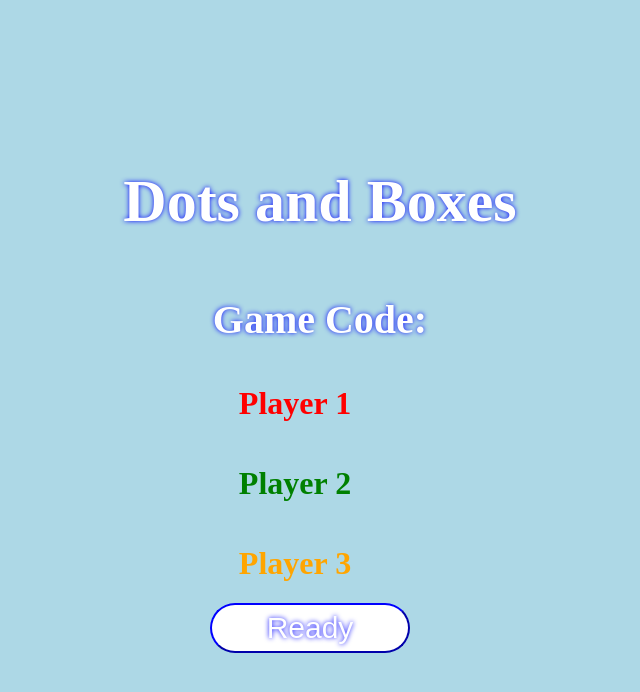
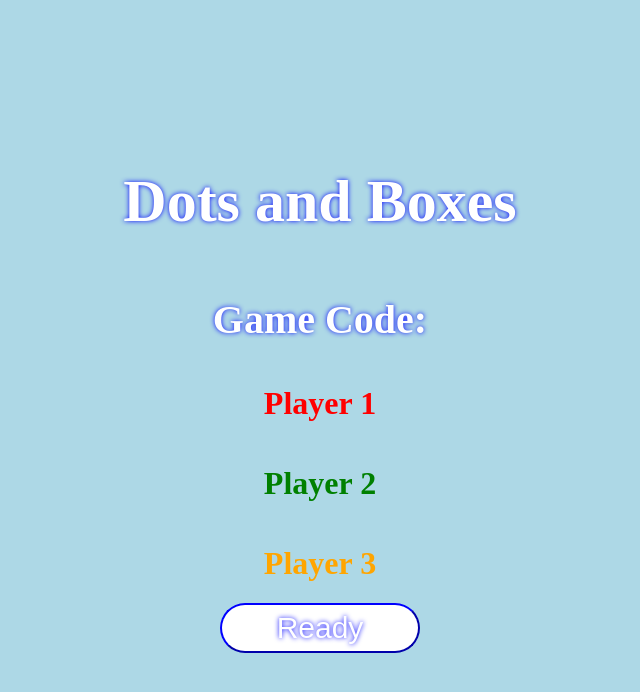
Before and after one commit to HarprabhGill/Dot-And-Boxes-Multiplayer, a website: page public/index.html in a window 1280 px wide. Both pictures are taken after typing "Sample", "Sample", "Sample" into the empty fields and a click on the button "Create Game". Shown: the whole page, without its empty margins (320-960 px from the left). Drawn offline with nearby package versions, Linux system fonts and the light colour scheme; no server answers.

Commit message:
added build

```diff
--- a/public/main.css
+++ b/public/main.css
@@ -84,6 +84,7 @@ button{
     width: 200px;
     margin-bottom: 20px;
     margin-right: 20px;
+    margin-left: 20px;
 }
 
 #ready{
@@ -97,16 +98,19 @@ button{
 
 .p1Score{
     margin-right: 50px;
+    margin-left: 50px;
     color: red;
 }
 
 .p2Score{
     margin-right: 50px;
+    margin-left: 50px;
     color: green;
 }
 
 .p3Score{
     margin-right: 50px;
+    margin-left: 50px;
     color: orange;
 }
 
--- a/server.js
+++ b/server.js
@@ -108,16 +108,13 @@ io.on('connection', function(socket){
     //Based on turn allow users to play
     function handleTurn(turn, roomName) {
       if(turn == 0){
-        console.log("turn: " + turn)
         io.to(socketRooms[roomName][0]).emit('turnHandle');
       }
       else if(turn == 1){
         io.to(socketRooms[roomName][1]).emit('turnHandle');
-        console.log("turn: " + turn)
       }
       else if(turn == 2){
         io.to(socketRooms[roomName][2]).emit('turnHandle');
-        console.log("3")
       }
     }
 
```
Also changed, not shown: package.json (+6 -1 lines), 1 other file.
